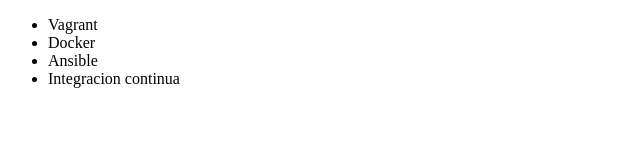
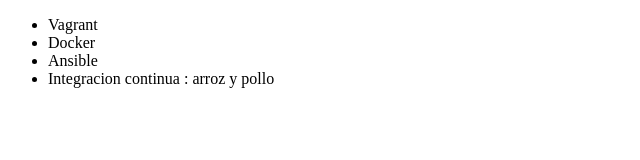
Before and after one commit to Caritapies/Curso-Alura, a plain HTML site: page index.html in a window 1280 px wide. Shown: the full height of the page, 0-640 px from the left. Drawn offline with Linux system fonts and the light colour scheme.

Commit message:
cambio en una linea xd

```diff
--- a/index.html
+++ b/index.html
@@ -9,7 +9,7 @@
          <li> Vagrant </li>
          <li> Docker </li>
          <li> Ansible </li>
-         <li> Integracion continua </li>
+         <li> Integracion continua : arroz  y pollo </li>
      </ul>
 </body>
 </html>
```
